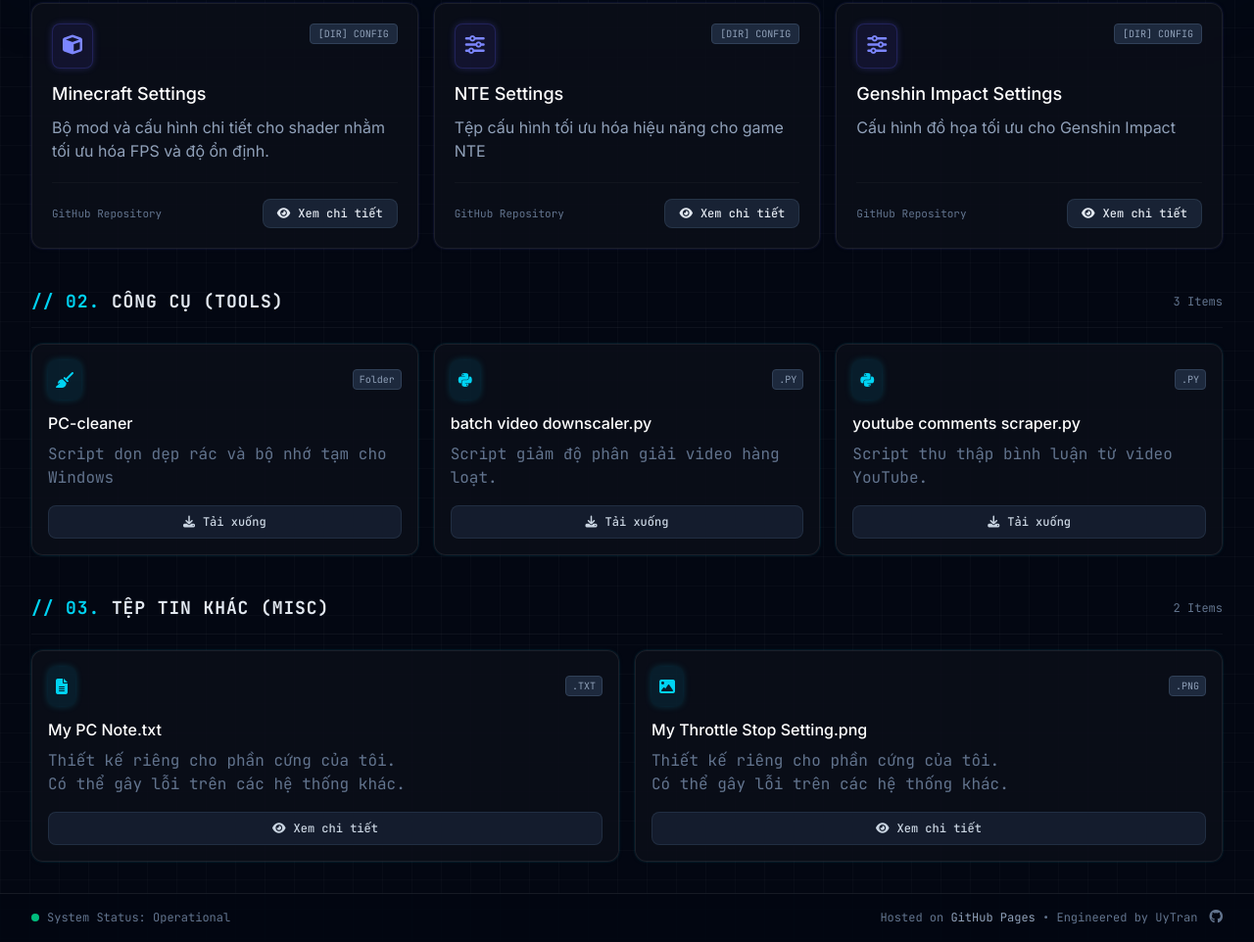
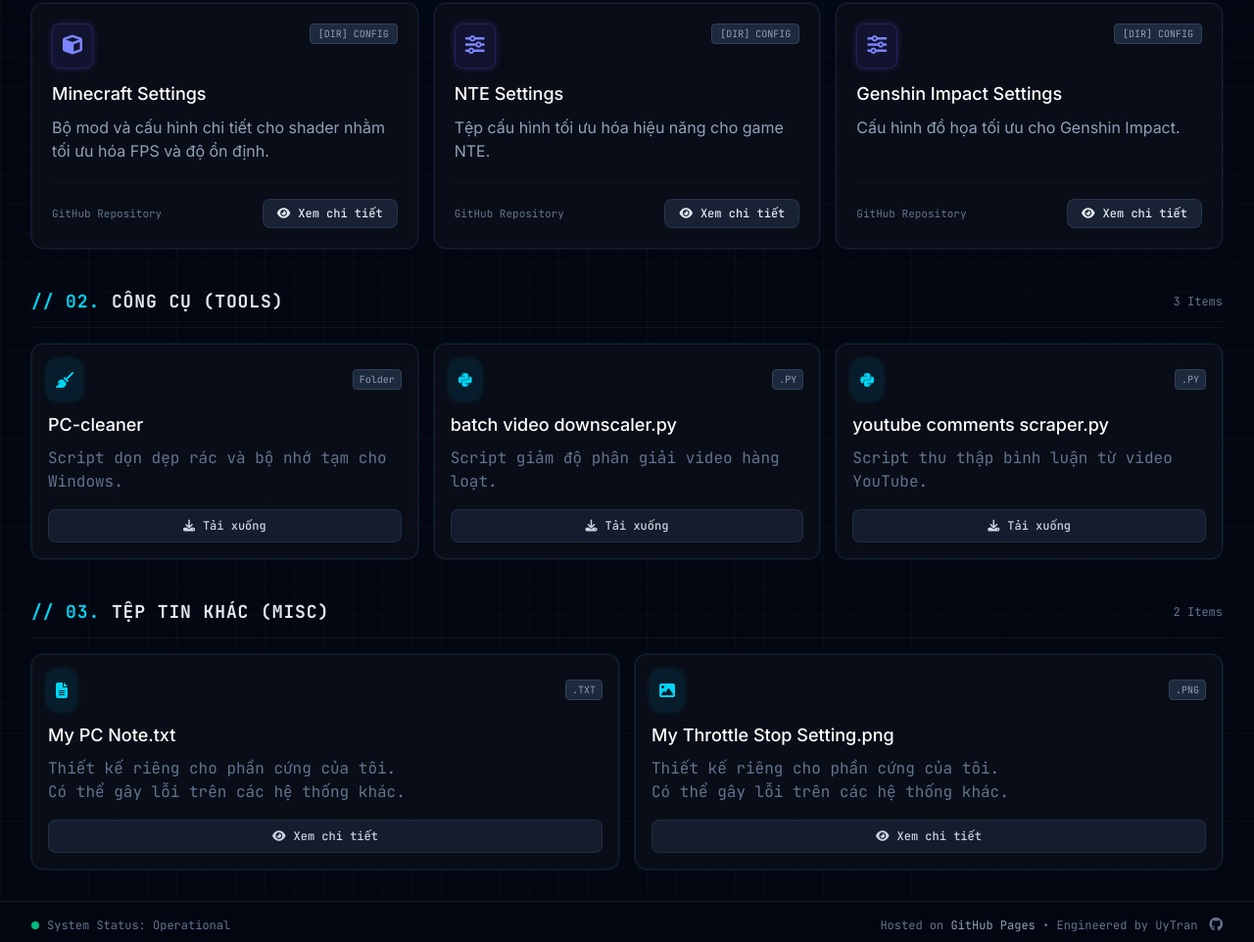
Before and after one commit to UyTran0610/Archive-Hub, a website: page index.html in a window 1280 px wide. Shown: the part 302-1264 px from the top of the page at 98% size. Drawn offline with Linux system fonts and the light colour scheme.

Commit message:
Minor fix

```diff
--- a/index.html
+++ b/index.html
@@ -155,7 +155,7 @@
                                 <span class="text-[10px] font-mono bg-slate-800 text-slate-400 px-2 py-0.5 rounded border border-slate-700">[DIR] CONFIG</span>
                             </div>
                             <h3 class="font-medium text-white text-lg group-hover:text-indigo-300 transition-colors">NTE Settings</h3>
-                            <p class="text-[13px] text-slate-400 mt-2">Tệp cấu hình tối ưu hóa hiệu năng cho game NTE</p>
+                            <p class="text-[13px] text-slate-400 mt-2">Tệp cấu hình tối ưu hóa hiệu năng cho game NTE.</p>
                         </div>
                         <div class="mt-5 pt-4 border-t border-cardborder/40 flex items-center justify-between">
                             <span class="text-[11px] font-mono text-slate-500">GitHub Repository</span>
@@ -175,7 +175,7 @@
                                 <span class="text-[10px] font-mono bg-slate-800 text-slate-400 px-2 py-0.5 rounded border border-slate-700">[DIR] CONFIG</span>
                             </div>
                             <h3 class="font-medium text-white text-lg group-hover:text-indigo-300 transition-colors">Genshin Impact Settings</h3>
-                            <p class="text-[13px] text-slate-400 mt-2">Cấu hình đồ họa tối ưu cho Genshin Impact</p>
+                            <p class="text-[13px] text-slate-400 mt-2">Cấu hình đồ họa tối ưu cho Genshin Impact.</p>
                         </div>
                         <div class="mt-5 pt-4 border-t border-cardborder/40 flex items-center justify-between">
                             <span class="text-[11px] font-mono text-slate-500">GitHub Repository</span>
@@ -207,8 +207,8 @@
                                 </div>
                                 <span class="text-[10px] font-mono text-slate-400 bg-slate-800 px-1.5 py-0.5 rounded border border-slate-700">Folder</span>
                             </div>
-                            <h3 class="font-medium text-white text-base group-hover:text-cyan-300 transition-colors truncate">PC-cleaner</h3>
-                            <p class="text-[13px] text-slate-500 font-mono mt-2">Script dọn dẹp rác và bộ nhớ tạm cho Windows</p>
+                            <h3 class="font-medium text-white text-lg group-hover:text-cyan-300 transition-colors truncate">PC-cleaner</h3>
+                            <p class="text-[13px] text-slate-500 font-mono mt-2">Script dọn dẹp rác và bộ nhớ tạm cho Windows.</p>
                         </div>
                         <a href="https://github.com/UyTran0610/Archive-Hub/tree/main/Tools/PC-cleaner" target="_blank" rel="noopener noreferrer" class="w-full text-center py-2 bg-slate-800/60 hover:bg-cyan-600 text-slate-300 hover:text-white rounded-lg text-xs font-mono font-medium transition-all border border-slate-700/50 hover:border-cyan-500 flex items-center justify-center gap-2">
                             <i class="fa-solid fa-download" aria-hidden="true"></i> Tải xuống
@@ -224,7 +224,7 @@
                                 </div>
                                 <span class="text-[10px] font-mono text-slate-400 bg-slate-800 px-1.5 py-0.5 rounded border border-slate-700">.PY</span>
                             </div>
-                            <h3 class="font-medium text-white text-base group-hover:text-cyan-300 transition-colors truncate" title="batch video downscaler.py">batch video downscaler.py</h3>
+                            <h3 class="font-medium text-white text-lg group-hover:text-cyan-300 transition-colors truncate" title="batch video downscaler.py">batch video downscaler.py</h3>
                             <p class="text-[13px] text-slate-500 font-mono mt-2">Script giảm độ phân giải video hàng loạt.</p>
                         </div>
                         <a href="Tools/batch%20video%20downscaler.py" download class="w-full text-center py-2 bg-slate-800/60 hover:bg-cyan-600 text-slate-300 hover:text-white rounded-lg text-xs font-mono font-medium transition-all border border-slate-700/50 hover:border-cyan-500 flex items-center justify-center gap-2">
@@ -241,7 +241,7 @@
                                 </div>
                                 <span class="text-[10px] font-mono text-slate-400 bg-slate-800 px-1.5 py-0.5 rounded border border-slate-700">.PY</span>
                             </div>
-                            <h3 class="font-medium text-white text-base group-hover:text-cyan-300 transition-colors truncate" title="youtube comments scraper.py">youtube comments scraper.py</h3>
+                            <h3 class="font-medium text-white text-lg group-hover:text-cyan-300 transition-colors truncate" title="youtube comments scraper.py">youtube comments scraper.py</h3>
                             <p class="text-[13px] text-slate-500 font-mono mt-2">Script thu thập bình luận từ video YouTube.</p>
                         </div>
                         <a href="Tools/youtube%20comments%20scraper.py" download class="w-full text-center py-2 bg-slate-800/60 hover:bg-cyan-600 text-slate-300 hover:text-white rounded-lg text-xs font-mono font-medium transition-all border border-slate-700/50 hover:border-cyan-500 flex items-center justify-center gap-2">
@@ -271,7 +271,7 @@
                                 </div>
                                 <span class="text-[10px] font-mono text-slate-400 bg-slate-800 px-1.5 py-0.5 rounded border border-slate-700">.TXT</span>
                             </div>
-                            <h3 class="font-medium text-white text-base group-hover:text-cyan-300 transition-colors truncate">My PC Note.txt</h3>
+                            <h3 class="font-medium text-white text-lg group-hover:text-cyan-300 transition-colors truncate">My PC Note.txt</h3>
                             <p class="text-[13px] text-slate-500 font-mono mt-2"> Thiết kế riêng cho phần cứng của tôi.<br>
                                                                                     Có thể gây lỗi trên các hệ thống khác.</p>
                         </div>
@@ -289,7 +289,7 @@
                                 </div>
                                 <span class="text-[10px] font-mono text-slate-400 bg-slate-800 px-1.5 py-0.5 rounded border border-slate-700">.PNG</span>
                             </div>
-                            <h3 class="font-medium text-white text-base group-hover:text-cyan-300 transition-colors truncate" title="My Throttel Stop Setting.png">My Throttle Stop Setting.png</h3>
+                            <h3 class="font-medium text-white text-lg group-hover:text-cyan-300 transition-colors truncate" title="My Throttel Stop Setting.png">My Throttle Stop Setting.png</h3>
                             <p class="text-[13px] text-slate-500 font-mono mt-2"> Thiết kế riêng cho phần cứng của tôi.<br>
                                                                                     Có thể gây lỗi trên các hệ thống khác.</p>
                         </div>
```
